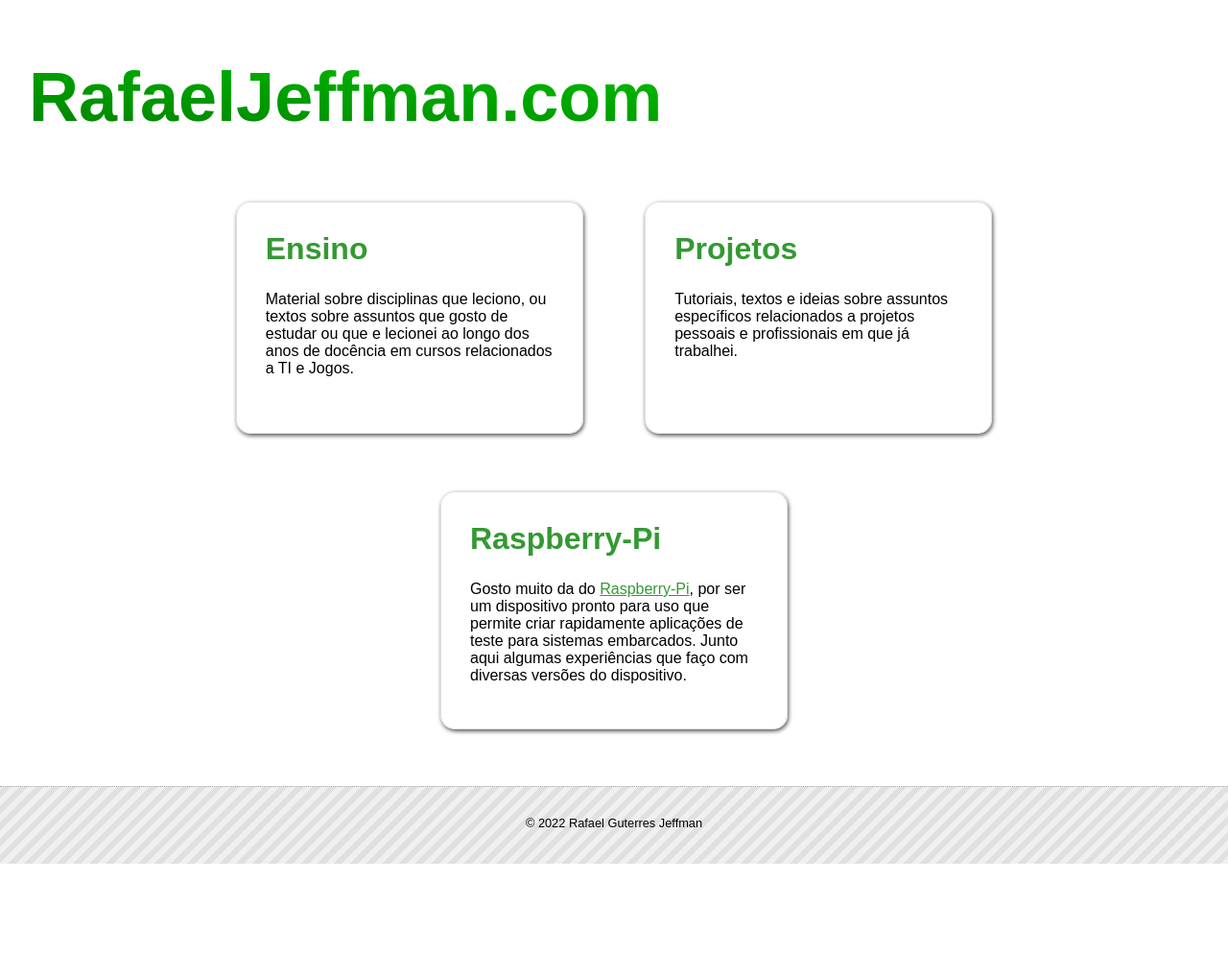
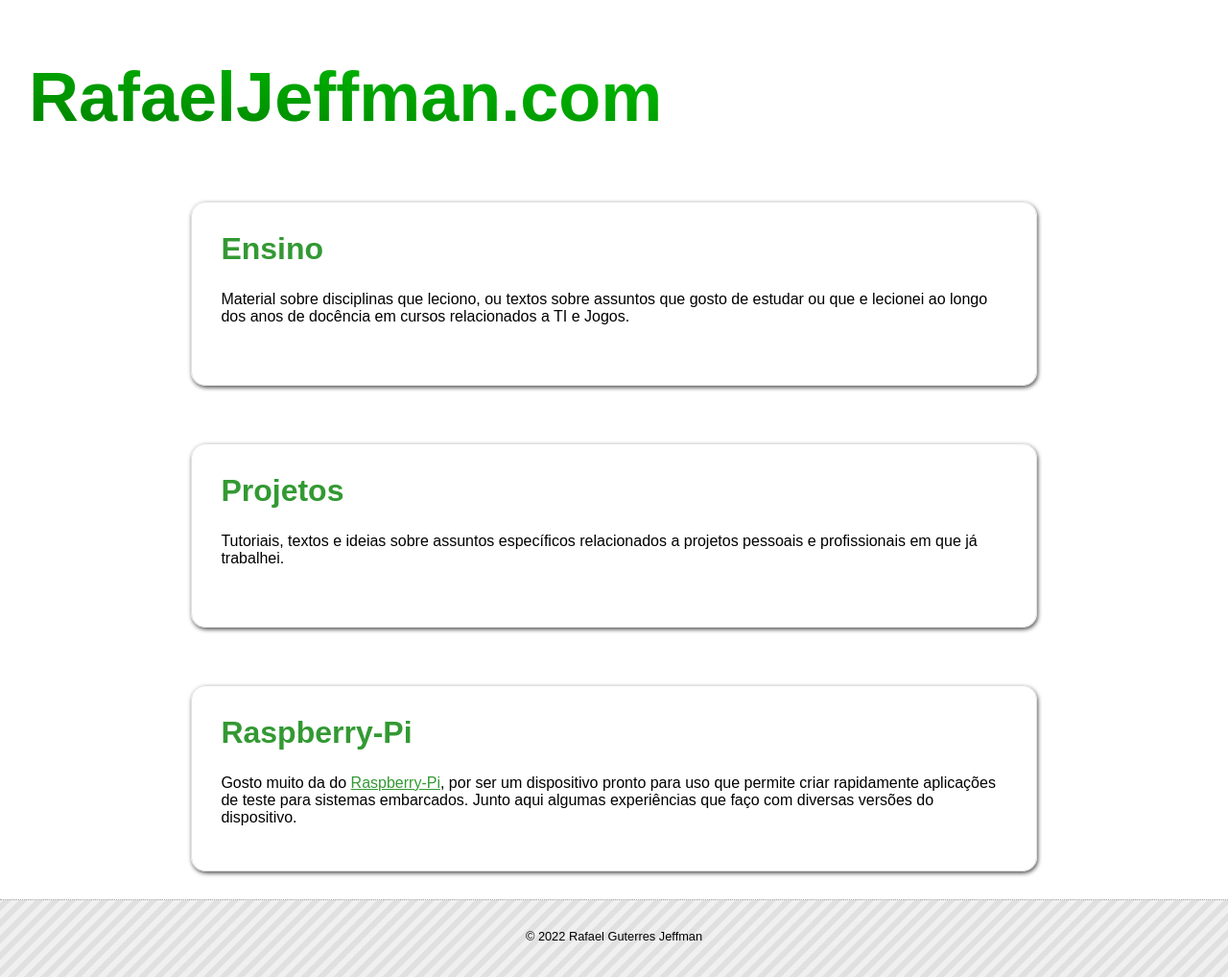
Before and after one commit to rafasgj/rafaeljeffman.com, a Jekyll site: the page built from index.md, in a window 1280 px wide. Shown: the whole page at 96% size. Built offline with Jekyll 4.4.1, drawn with Linux system fonts in a browser that asks for light colours; nearby versions of some CDN libraries; before the commit the page ends 900 px from its top, so only the background shows below that.

Commit message:
css: Change card size.

```diff
--- a/css/responsiveness.css
+++ b/css/responsiveness.css
@@ -5,6 +5,10 @@
     }
     #tags {
         right: 8px;
+    }
+
+    .card {
+        width: 90% !important;
     }
 }
 
@@ -23,6 +27,10 @@
     #tags {
         right: 1% !important;
     }
+
+    .card {
+        width: 80% !important;
+    }
 }
 
 @media (min-width: 1280px) {
@@ -32,4 +40,8 @@
     #tags {
         right: 5% !important;
     }
+
+    .card {
+        width: 38%;
+    }
 }
--- a/css/site.css
+++ b/css/site.css
@@ -299,12 +299,13 @@
     width: 80%;
     margin: 0 auto;
     text-align: center;
+    margin-bottom: 5em;
 }
 
 .card {
     margin: 30px;
-    width: 300px;
-    min-height: 180px;
+    width: 38%;
+    min-height: 130px;
     padding: 30px;
     position: relative;
     border: #e0e0e0 thin solid;
```
